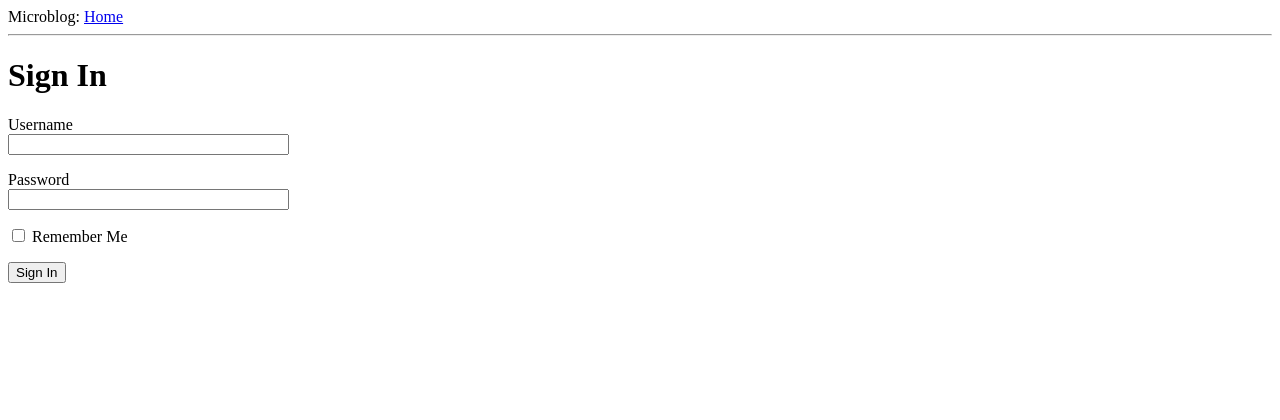
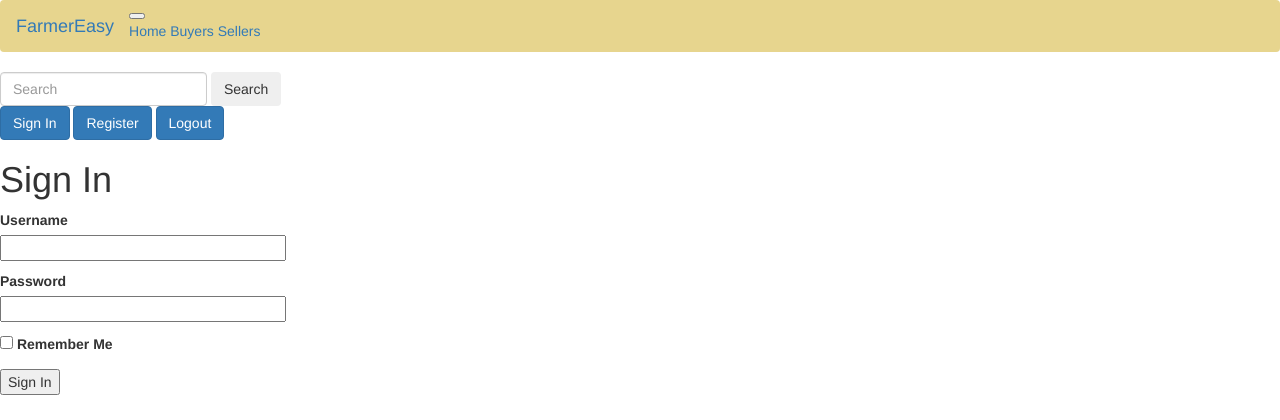
Before and after one commit to ashu-savani/hatch, a Flask app: a page that uses app/templates/base.html in a window 1280 px wide. Shown: the top 420 px of the page. Run offline with Flask 2, Linux system fonts and the light colour scheme; some libraries are stand-ins or nearby versions.

Commit message:
some frontend changes

```diff
--- a/app/login_form.py
+++ b/app/login_form.py
@@ -29,5 +29,6 @@
     quantity = IntegerField("Quantity", validators=[DataRequired()])
     location = StringField("Location", validators=[DataRequired()])
     produce = StringField("Produce", validators=[DataRequired()])
-    date = DateField("Date", validators=[DataRequired()], default=date.today())
+    date_start = DateField("Start Date", validators=[DataRequired()], default=date.today())
+    date_end = DateField("End Date", validators=[DataRequired()])
     submit = SubmitField("Add")
--- a/app/routes.py
+++ b/app/routes.py
@@ -3,7 +3,7 @@
 from app.login_form import LoginForm
 from app.login_form import RegistrationForm, SellingForm, LoginForm
 from flask_login import login_user, logout_user, current_user, login_required
-from app.models import User, SoldItems, BoughtItems
+from app.models import User, SItems, BItems
 
 @app.route('/', methods=["GET"])
 @app.route("/index", methods=["GET"])
@@ -18,12 +18,29 @@
     form = SellingForm()
     if form.validate_on_submit():
         id = current_user.get_id()
-        sold_items = SoldItems(user_id=id, item=form.produce.data, quantity=form.quantity.data, date=form.date.data, location=form.location.data)
+        sold_items = SItems(user_id=id, item=form.produce.data, quantity=form.quantity.data, date_start=form.date_start.data, date_end=form.date_end.data, location=form.location.data)
         db.session.add(sold_items)
         db.session.commit()
         flash("You have successfully added an item!")
         return redirect(url_for("index"))
-    return render_template("sell.html", title="Buy", form=form)
+    return render_template("sell.html", title="Sell", form=form)
+
+@app.route('/buy', methods=["GET", "POST"])
+@login_required
+def buy():
+    query_data = []
+    buy_data = SItems.query.all()
+    for data in buy_data:
+        print("printing\n")
+        new_data = {}
+        new_data["item"] = data.item
+        new_data["location"] = data.location
+        new_data["date_start"] = data.date_start.strftime('%m/%d/%Y')
+        new_data["quantity"] = data.quantity
+        new_data["date_end"] = data.date_end.strftime('%m/%d/%Y')
+        query_data.append(new_data)
+    print(query_data)
+    return render_template("buy.html", title="Buy", data=query_data)
 
 
 @app.route('/login', methods=['GET', 'POST'])
--- a/app/templates/base.html
+++ b/app/templates/base.html
@@ -1,3 +1,4 @@
+{% extends "bootstrap/base.html" %}
 <html>
     <head>
       {% if title %}
@@ -6,8 +7,31 @@
       <title>Welcome to FarmerEasy</title>
       {% endif %}
     </head>
-    <body>
-        <div>Microblog: <a href="/index">Home</a></div>
+    <body style="margin: 90%; background-color: #716E44">
+      {% block navbar %}
+        <nav class="navbar navbar-expand-lg navbar-light bg-light"; style="background-color: #E7D58E">
+          <a class="navbar-brand" href="#">FarmerEasy</a>
+          <button class="navbar-toggler" type="button" data-toggle="collapse" data-target="#navbarNavAltMarkup" aria-controls="navbarNavAltMarkup" aria-expanded="false" aria-label="Toggle navigation">
+            <span class="navbar-toggler-icon"></span>
+          </button>
+          <div class="collapse navbar-collapse" id="navbarNavAltMarkup">
+            <div class="navbar-nav">
+              <a class="nav-item nav-link active" href="#">Home <span class="sr-only">(current)</span></a>
+              <a class="nav-item nav-link" href="/buy">Buyers</a>
+              <a class="nav-item nav-link" href="/sell">Sellers</a>
+            </div>
+          </div>
+        </nav>
+        <form class="form-inline my-2 my-lg-0">
+          <input class="form-control mr-sm-2" type="search" placeholder="Search" aria-label="Search">
+          <button class="btn btn-outline-success my-2 my-sm-0" type="submit">Search</button>
+        </form>
+        <a class="btn btn-primary" href="/signin" role="button">Sign In</a>
+        <a class="btn btn-primary" href="/register" role="button">Register</a>
+        <a class="btn btn-primary" href="/logout" role="button">Logout</a>
+        {% endblock %}
+    </nav>
+        <div>FarmerEasy: <a href="/index">Home</a></div>
         <hr>
         {% block content %}{% endblock %}
     </body>
--- a/app/templates/index.html
+++ b/app/templates/index.html
@@ -1,3 +1,7 @@
 {% extends "base.html" %}
 
-<h1>Welcome</h1>
+<div id="container" style="margin-right: 10%; margin-left: 10%;">
+    <div style="width: 500px; float: left; border-style: groove; border-radius: 5px; border-spacing: 10px">I want to sell crops</div>
+</div>
+<div style="width: 500px; float: right; border-style: groove; border-radius: 5px; border-spacing: 10px">I want to sell crops
+</div>
```
Also changed, not shown: app/models.py (+9 -7 lines), app/templates/buy.html (added, +13 -0 lines), app/templates/sell.html (+6 -2 lines), app.db.
